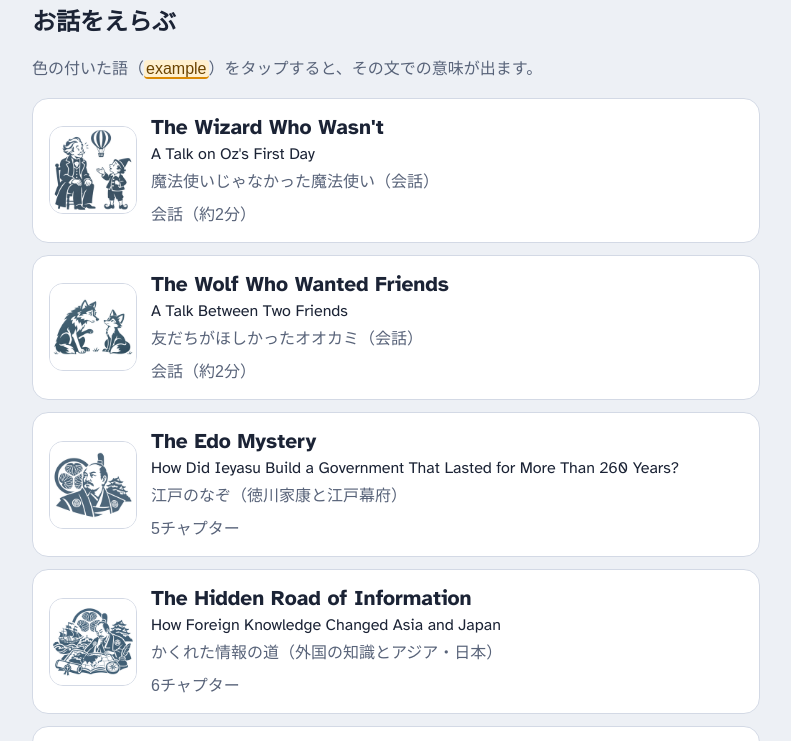
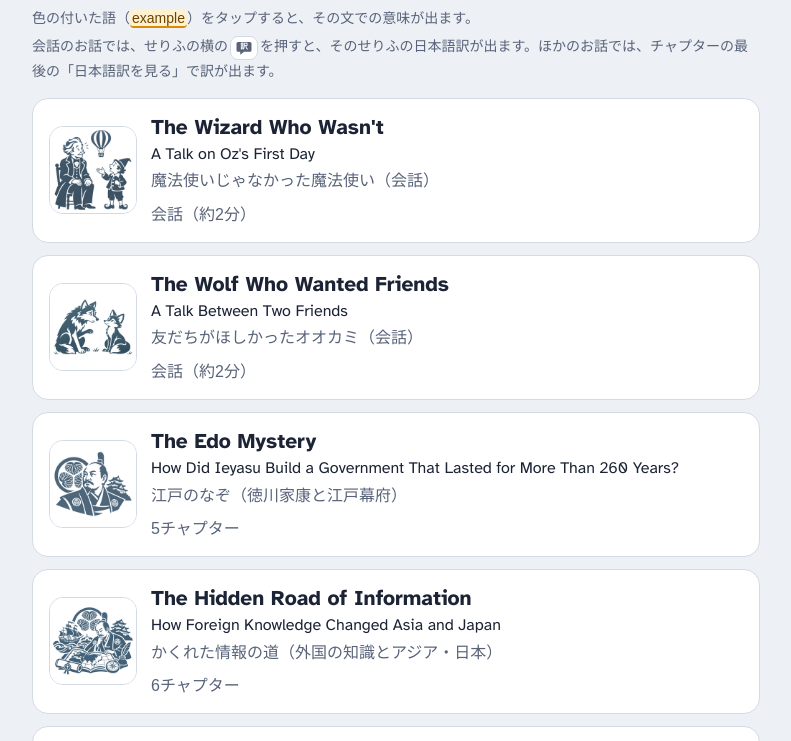
Before and after one commit to silverpawapp/stories, a plain HTML site: page index.html in a window 1280 px wide. Shown: the part 59-800 px from the top of the page, without its empty margins (244-1035 px from the left). Drawn offline with Linux system fonts and the light colour scheme; a web font is replaced by a local one.

Commit message:
Mozart added

```diff
--- a/app.js
+++ b/app.js
@@ -74,10 +74,12 @@ async function showMenu() {
       el("div", { class: "j", text: s.titleJa }),
       el("div", { class: "meta muted", text: s.meta || `${s.chapters}チャプター` }))));
   main.replaceChildren(
-    el("h1", { text: "お話をえらぶ" }),
-    el("p", { class: "small muted" }, "色の付いた語（",
-      el("span", { class: "w", style: "cursor:default", text: "example" }),
-      "）をタップすると、その文での意味が出ます。"),
+    el("div", { class: "help" },
+      el("p", {}, "色の付いた語（",
+        el("span", { class: "w", style: "cursor:default", text: "example" }),
+        "）をタップすると、その文での意味が出ます。"),
+      el("p", {}, "会話のお話では、せりふの横の", helpBubble(),
+        "を押すと、そのせりふの日本語訳が出ます。ほかのお話では、チャプターの最後の「日本語訳を見る」で訳が出ます。")),
     ...list,
     el("div", { class: "credit" },
       el("p", { text: "色を付けた語は、英検3級（中学卒業程度）より上を目安に選んでいます。英検は公益財団法人 日本英語検定協会の登録商標です。このアプリは日本英語検定協会とは関係ありません。" }),
@@ -199,6 +201,11 @@ function showChapter() {
 
 // 会話の訳：吹き出しボタンを押すと、そのすぐ下に日本語訳を出す
 const BUBBLE = '<svg viewBox="0 0 24 24" width="24" height="24" aria-hidden="true"><path d="M4 4h16a2 2 0 0 1 2 2v9a2 2 0 0 1-2 2h-8l-5 4v-4H4a2 2 0 0 1-2-2V6a2 2 0 0 1 2-2z" fill="currentColor"/><text x="12" y="13.6" text-anchor="middle" font-size="10" font-weight="700" fill="#fff" font-family="sans-serif">訳</text></svg>';
+function helpBubble() {
+  const s = el("span", { class: "tr-btn help-bubble", "aria-hidden": "true" });
+  s.innerHTML = BUBBLE;
+  return s;
+}
 function trBox(text) {
   return el("span", { class: "tr", lang: "ja", hidden: true, text });
 }
--- a/stories/index.json
+++ b/stories/index.json
@@ -45,6 +45,18 @@
       "icon": "stories/hidden/icon.png",
       "titleTr": "かくれた情報の道",
       "subtitleTr": "外国の知識は、アジアと日本をどう変えたのか"
+    },
+    {
+      "id": "mozart",
+      "title": "Talking with Mozart",
+      "subtitle": "An Interview Across 250 Years",
+      "titleJa": "モーツァルトにインタビュー（会話）",
+      "short": "モーツァルト",
+      "chapters": 1,
+      "meta": "会話（約3分）",
+      "titleTr": "モーツァルトと話そう",
+      "subtitleTr": "250年をこえたインタビュー",
+      "icon": "stories/mozart/icon.png"
     },
     {
       "id": "630days",
--- a/style.css
+++ b/style.css
@@ -34,6 +34,11 @@ h1{font-family:var(--head);font-size:24px;margin:8px 0 4px;line-height:1.4}
 .card{background:var(--surface);border:1px solid var(--line);border-radius:16px;padding:14px;margin:0 0 12px}
 
 /* メニュー */
+.help{font-size:14px;line-height:1.7;color:var(--muted);margin:10px 0 14px}
+.help p{margin:0 0 4px}
+.help .w{font-size:14px}
+.help .help-bubble{width:28px;height:24px;margin:0 2px;cursor:default;vertical-align:-6px}
+.help .help-bubble svg{width:18px;height:18px}
 .story-btn{display:flex;gap:14px;align-items:center;width:100%;text-align:left;padding:14px 16px;border:1px solid var(--line);background:var(--surface);border-radius:16px;cursor:pointer;margin:0 0 12px}
 .story-icon{flex:0 0 88px;width:88px;height:88px;border-radius:14px;object-fit:cover;background:#fff;border:1px solid var(--line)}
 .story-txt{flex:1;min-width:0}
--- a/sw.js
+++ b/sw.js
@@ -1,5 +1,5 @@
 /* 電波がなくても使えるようにするしくみ。アプリやお話を直したら VERSION を上げる */
-const VERSION = "2026-11-18b";
+const VERSION = "2026-11-18d";
 const CACHE = "ondoku-" + VERSION;
 const AUDIO = "ondoku-audio";   // 音声は版が変わっても消さない（一度聞いたチャプターを保存）
 const SHELL = ["./", "index.html", "style.css", "app.js", "manifest.webmanifest",
@@ -12,7 +12,8 @@ const SHELL = ["./", "index.html", "style.css", "app.js", "manifest.webmanifest"
   "stories/oz/story.json", "stories/oz/icon.png",
   "stories/mirror/story.json", "stories/mirror/icon.png",
   "stories/cookies/story.json", "stories/cookies/icon.png",
-  "stories/hokusai/story.json", "stories/hokusai/icon.png"];
+  "stories/hokusai/story.json", "stories/hokusai/icon.png",
+  "stories/mozart/story.json", "stories/mozart/icon.png"];
 
 self.addEventListener("install", (e) => {
   // ブラウザやGitHub Pagesの一時保存（最大10分）に残った古いファイルを使わないよう、必ずサーバーから取り直す
```
Also changed, not shown: stories/mozart/story.json (added, +1 -0 lines), stories/mozart/icon.png (added), 1 other file.
